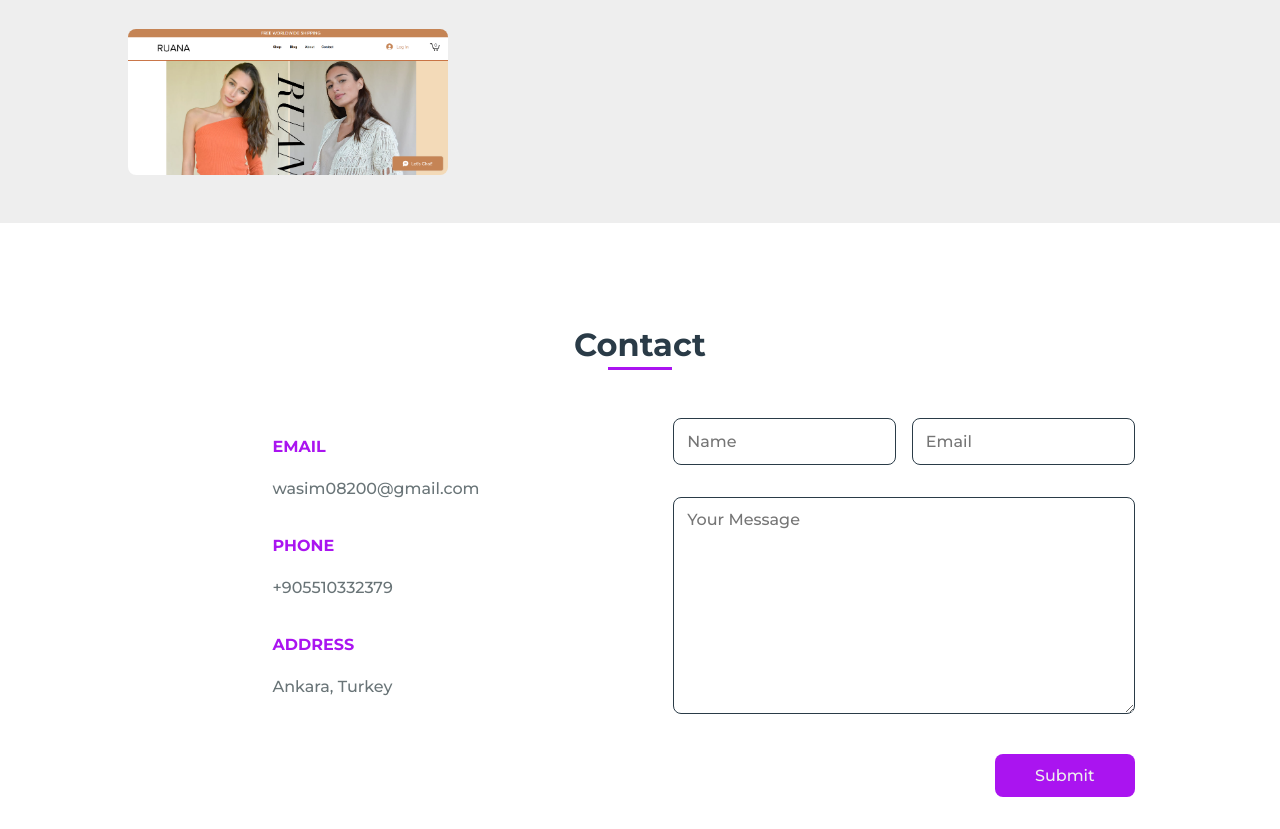
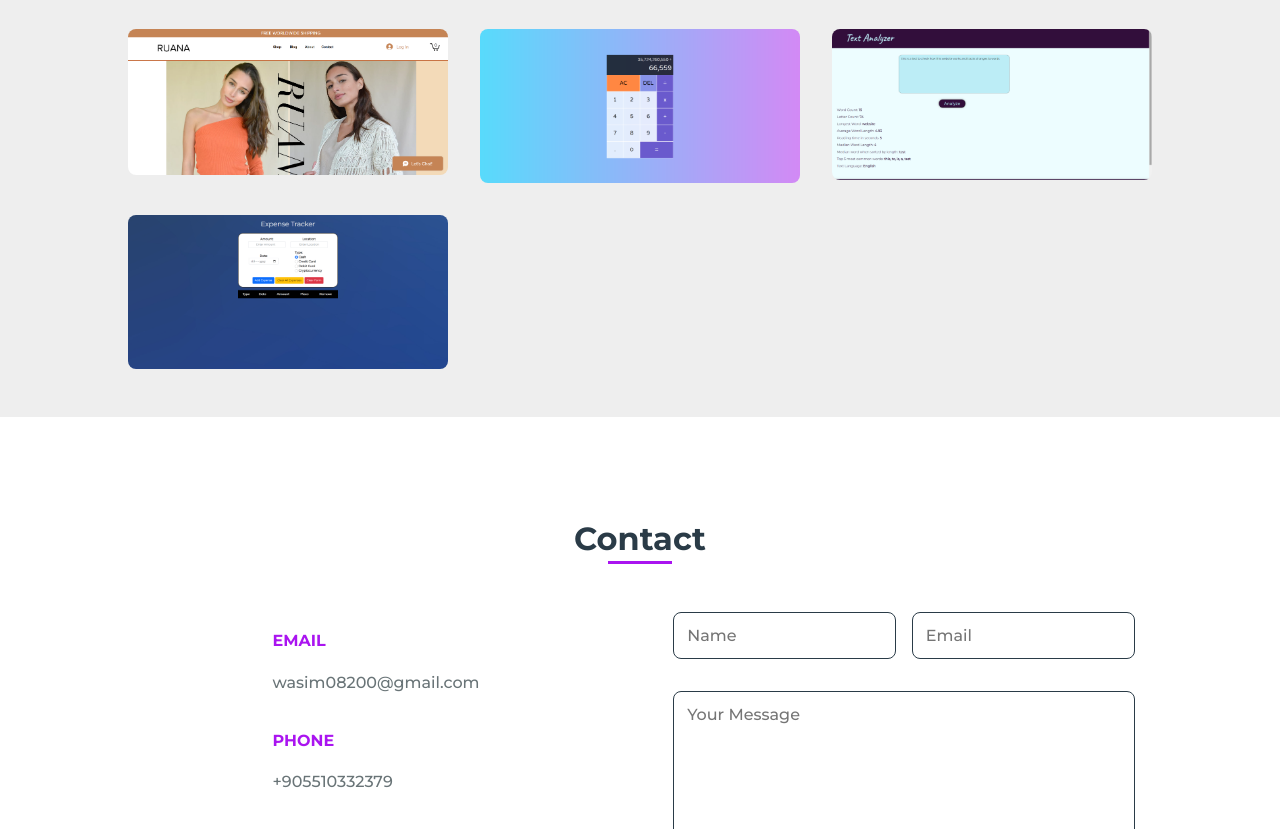
Before and after one commit to MohamedWasimMohamedAkram/PortfolioSite, a plain HTML site: page index.html in a window 1280 px wide. Shown: the part 2715-3544 px from the top of the page. Drawn offline with nearby package versions, Linux system fonts and the light colour scheme.

Commit message:
Added Projects

```diff
--- a/index.html
+++ b/index.html
@@ -171,6 +171,27 @@
             <a target="blank" href="https://www.ruana-mundo.com/" class="portfolio__link-name">Visit Site</a>
           </div>
         </div>
+        <div class="portfolio__img">
+          <img src="assets/img/Calculator.png" alt="">
+
+          <div class="portfolio__link">
+            <a target="blank" href="https://github.com/MohamedWasimMohamedAkram/calculator" class="portfolio__link-name">Visit Site</a>
+          </div>
+        </div>
+        <div class="portfolio__img">
+          <img src="assets/img/Text Analyzer.png" alt="">
+
+          <div class="portfolio__link">
+            <a target="blank" href="https://github.com/MohamedWasimMohamedAkram/Text-Analyzer" class="portfolio__link-name">Visit Site</a>
+          </div>
+        </div>
+        <div class="portfolio__img">
+          <img src="assets/img/Expense.png" alt="">
+
+          <div class="portfolio__link">
+            <a target="blank" href="https://github.com/MohamedWasimMohamedAkram/ExpenseTrackerFinal" class="portfolio__link-name">Visit Site</a>
+          </div>
+        </div>
       </div>
     </section>
 
```
Also changed, not shown: assets/img/Calculator.png (added), assets/img/Expense.png (added), assets/img/Text Analyzer.png (added).
